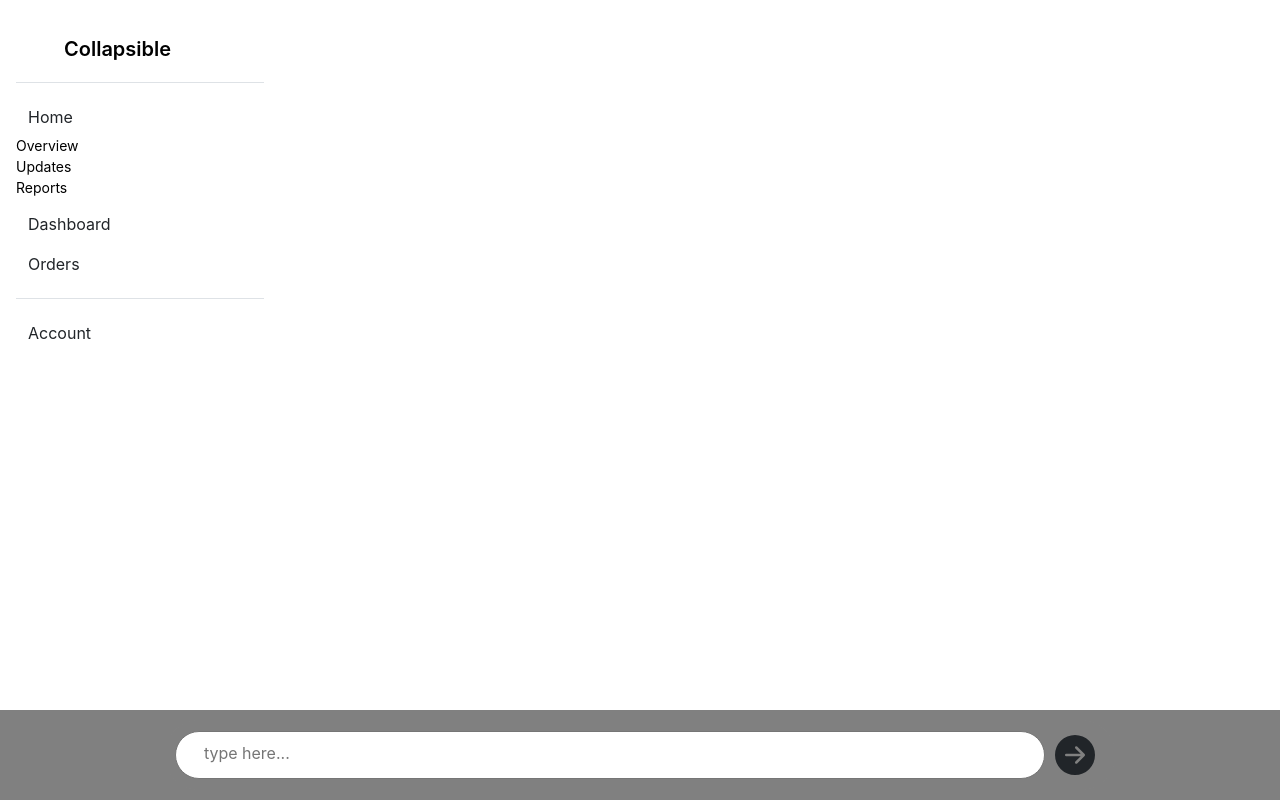
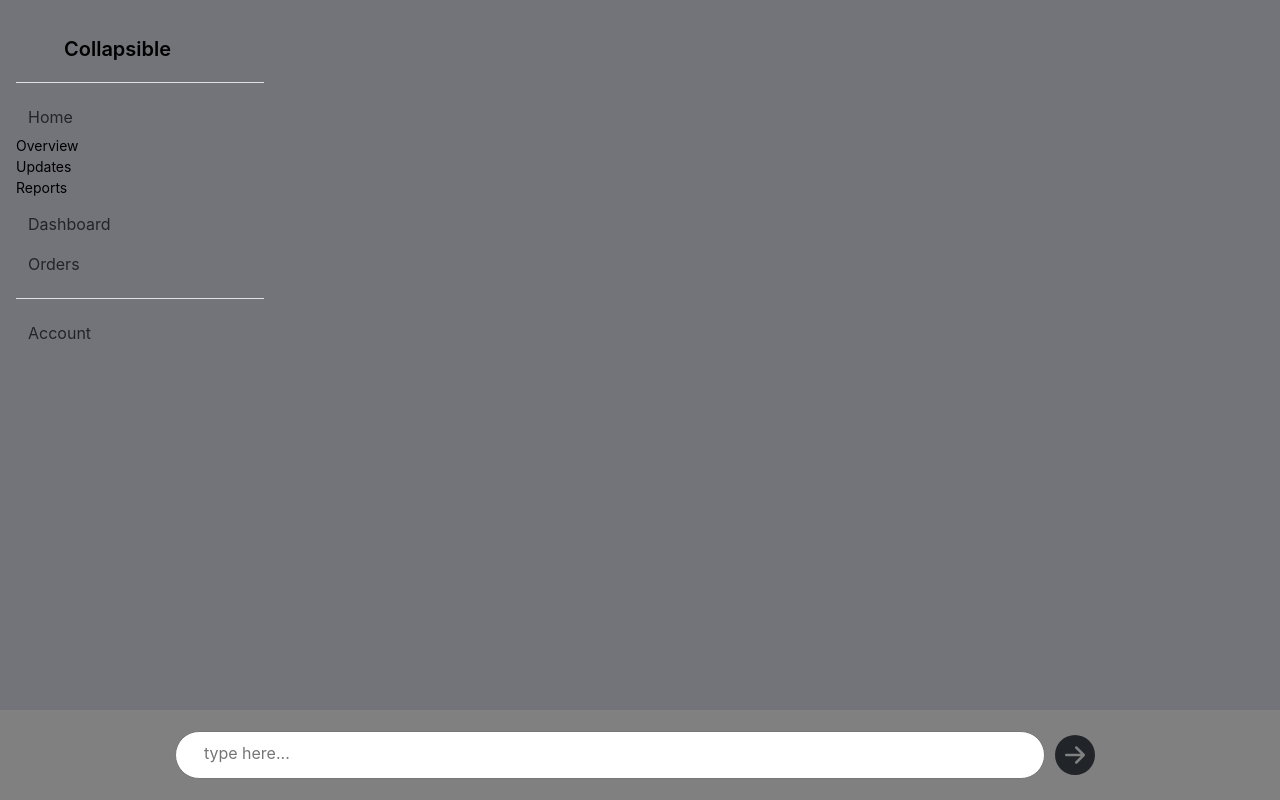
Before and after one commit to HerambVE/mynewapp, a React (Create React App) app: page / in a window 1280 px wide. Built offline with nearby package versions, Linux system fonts and the light colour scheme.

Commit message:
just index.css mei changes hai be utna kuch nhi ha

```diff
--- a/src/index.css
+++ b/src/index.css
@@ -5,6 +5,7 @@ body {
     sans-serif;
   -webkit-font-smoothing: antialiased;
   -moz-osx-font-smoothing: grayscale;
+  background-color: rgba(58, 59, 68, 0.708);
 }
 
 code {
```
